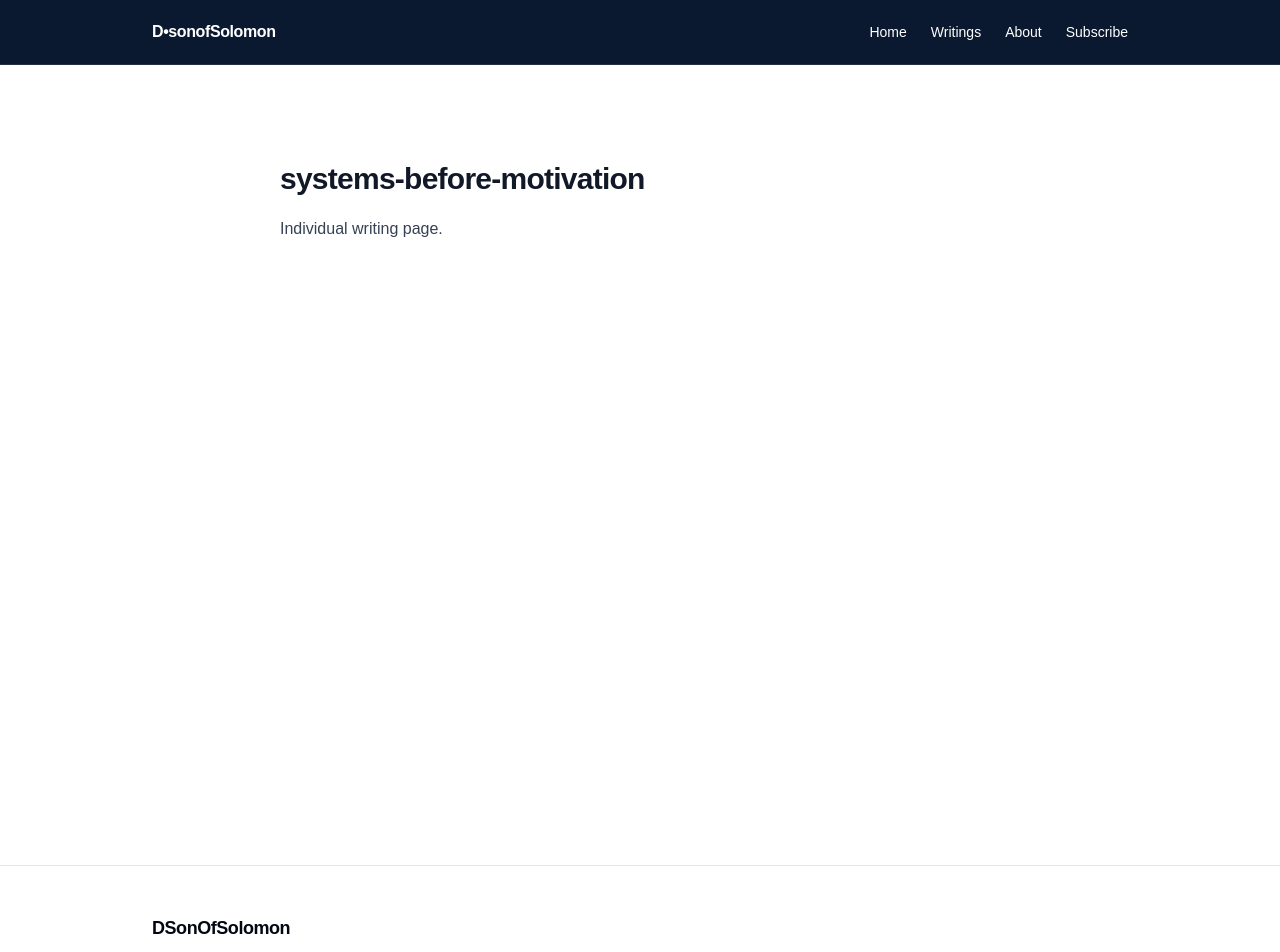
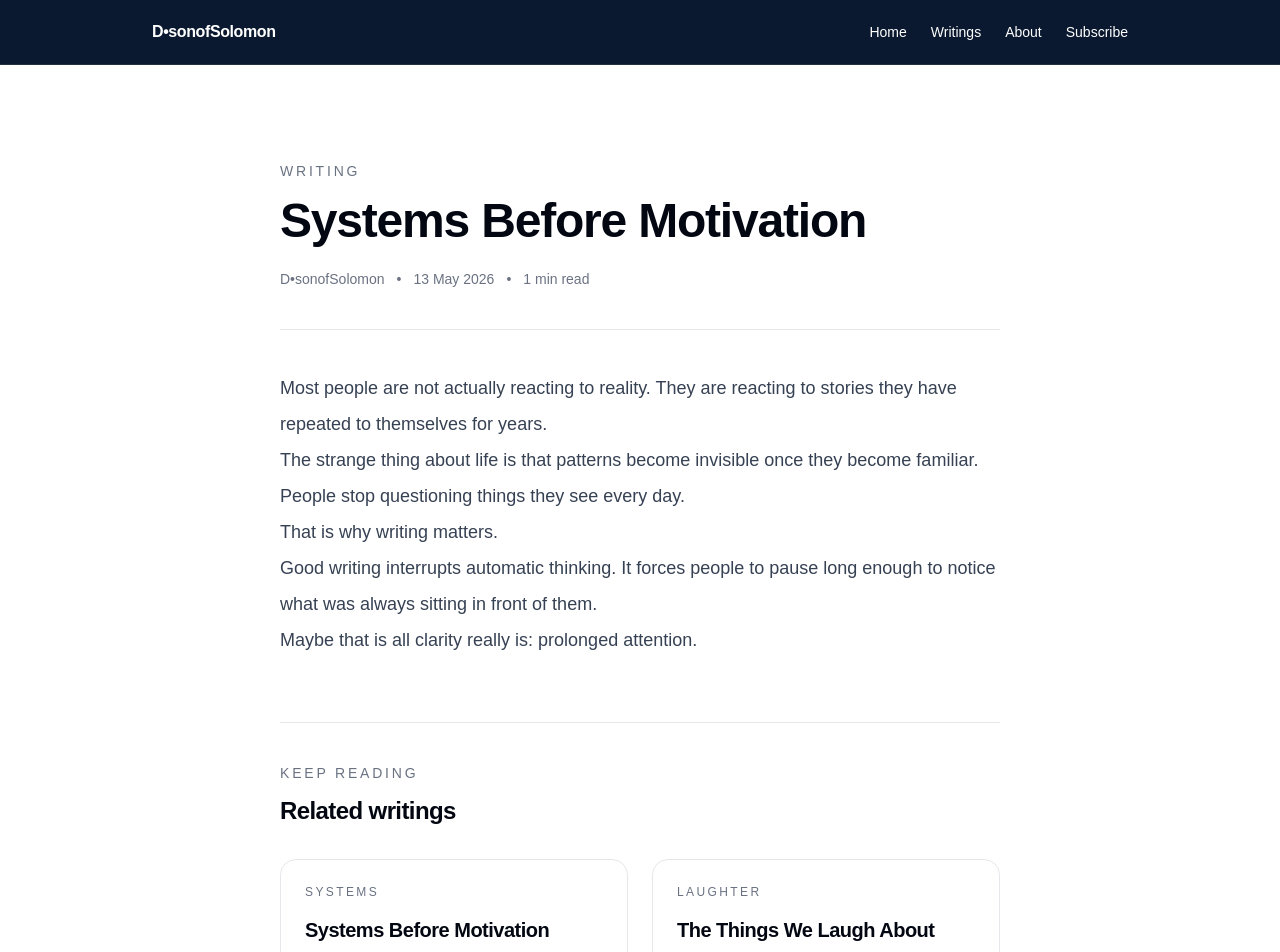
Before and after one commit to DSonOfSolomon/dsonofsolomon-blog, a Next.js app: page /writings/systems-before-motivation in a window 1280 px wide. Shown: the top 952 px of the page. Built offline with nearby package versions, Linux system fonts and the light colour scheme.

Commit message:
Add related writings section

```diff
--- a/src/app/writings/[slug]/page.tsx
+++ b/src/app/writings/[slug]/page.tsx
@@ -1,5 +1,6 @@
 import Container from "@/components/site/Container";
 import PageWrapper from "@/components/site/PageWrapper";
+import WritingCard from "@/components/writings/WritingCard";
 
 type Props = {
   params: Promise<{
@@ -10,16 +11,113 @@ type Props = {
 export default async function WritingPage({ params }: Props) {
   const { slug } = await params;
 
+  const formattedTitle = slug
+
+    .split("-")
+    .map((word) => word.charAt(0).toUpperCase() + word.slice(1))
+    .join(" ");
+
+  const publishedAt = new Date("2026-05-13");
+  const formattedDate = publishedAt.toLocaleDateString("en-GB", {
+    day: "numeric",
+    month: "long",
+    year: "numeric",
+  });
+
+  const content = `
+Most people are not actually reacting to reality.
+They are reacting to stories they have repeated to themselves for years.
+
+The strange thing about life is that patterns become invisible once they become familiar.
+People stop questioning things they see every day.
+
+That is why writing matters.
+
+Good writing interrupts automatic thinking.
+It forces people to pause long enough to notice what was always sitting in front of them.
+
+Maybe that is all clarity really is:
+prolonged attention.
+`;
+  const wordCount = content.trim().split(/\s+/).length;
+  const readingTime = Math.max(1, Math.ceil(wordCount / 200));
+
+  const relatedWritings = [
+    {
+      title: "Systems Before Motivation",
+      excerpt:
+        "Why repeatable systems beat emotional bursts when building anything meaningful.",
+      slug: "systems-before-motivation",
+      category: "Systems",
+    },
+    {
+      title: "The Things We Laugh About",
+      excerpt:
+        "A reflection on humour, survival, and the stories people hide inside ordinary jokes.",
+      slug: "the-things-we-laugh-about",
+      category: "Laughter",
+    },
+  ];
+
   return (
     <PageWrapper>
-      <Container>
-        <h1 className="text-3xl font-bold tracking-tight">
-          {slug}
-        </h1>
+      <Container className="max-w-2xl">
+        <article>
+          <div className="border-b border-gray-200 pb-10">
+            <p className="text-sm font-medium uppercase tracking-[0.2em] text-gray-500">
+              Writing
+            </p>
 
-        <p className="mt-4 leading-8 text-gray-700">
-          Individual writing page.
-        </p>
+            <h1 className="mt-4 text-4xl font-bold tracking-tight text-gray-950 md:text-5xl">
+              {formattedTitle}
+            </h1>
+
+            <div className="mt-6 flex flex-wrap items-center gap-3 text-sm text-gray-500">
+              <span>D•sonofSolomon</span>
+
+              <span>•</span>
+
+              <span>{formattedDate}</span>
+
+              <span>•</span>
+
+              <span>{readingTime} min read</span>
+            </div>
+          </div>
+
+          <div className="mt-10 space-y- text-[1.05rem] leading-8 text-gray-700 md:text-lg md:leading-9">
+            {content
+              .trim()
+              .split("\n\n")
+              .map((paragraph) => (
+                <p key={paragraph}>{paragraph}</p>
+              ))}
+          </div>
+        </article>
+
+        <section className="mt-16 border-t border-gray-200 pt-10">
+  <div className="mb-8">
+    <p className="text-sm font-medium uppercase tracking-[0.2em] text-gray-500">
+      Keep reading
+    </p>
+
+    <h2 className="mt-3 text-2xl font-bold tracking-tight text-gray-950">
+      Related writings
+    </h2>
+  </div>
+
+  <div className="grid gap-6 md:grid-cols-2">
+    {relatedWritings.map((writing) => (
+      <WritingCard
+        key={writing.slug}
+        title={writing.title}
+        excerpt={writing.excerpt}
+        slug={writing.slug}
+        category={writing.category}
+      />
+    ))}
+  </div>
+</section>
       </Container>
     </PageWrapper>
   );
```
